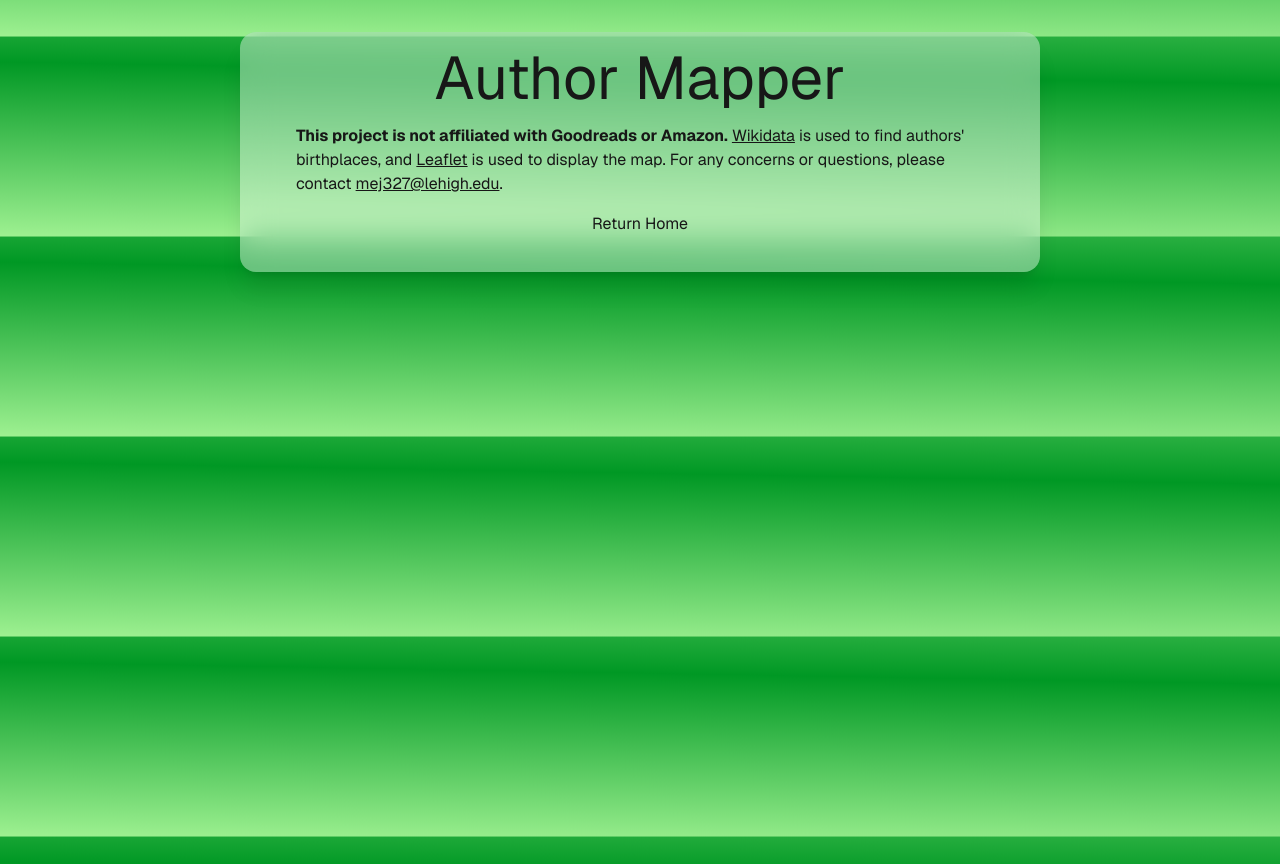
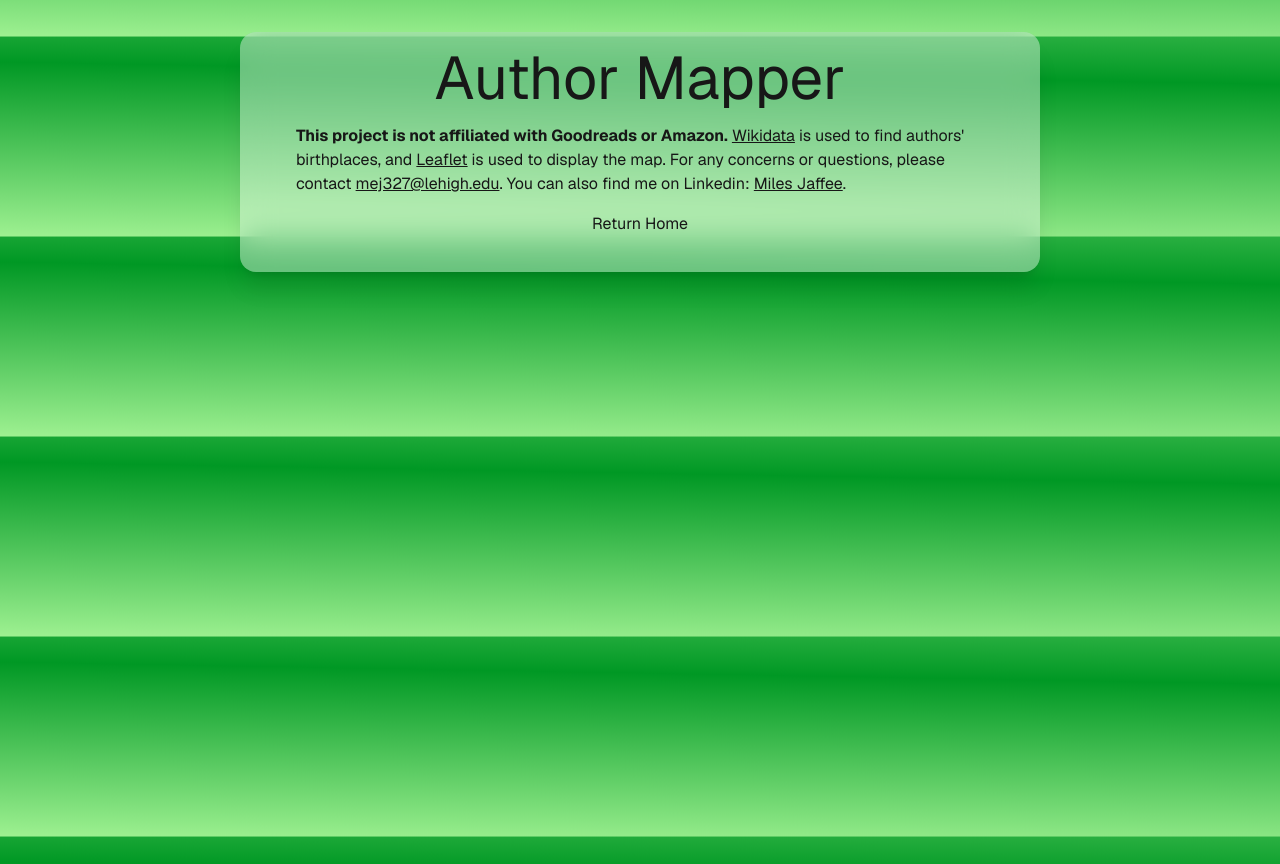
Before and after one commit to milesjaffee/author-mapper, a Next.js app: page /about in a window 1280 px wide. Built offline with nearby package versions, Linux system fonts and the light colour scheme.

Commit message:
added my linkedin to about page

```diff
--- a/app/about/page.tsx
+++ b/app/about/page.tsx
@@ -6,7 +6,7 @@
       <h1 className="text-6xl mb-4">Author Mapper</h1>
 
       <p>
-          <strong>This project is not affiliated with Goodreads or Amazon.</strong> <a href="https://www.wikidata.org/wiki/Wikidata:Database_download" className="underline">Wikidata</a> is used to find authors' birthplaces, and <a href="https://leafletjs.com/" className="underline">Leaflet</a> is used to display the map. For any concerns or questions, please contact <a href="mailto:mej327@lehigh.edu" className="underline">mej327@lehigh.edu</a>.
+          <strong>This project is not affiliated with Goodreads or Amazon.</strong> <a href="https://www.wikidata.org/wiki/Wikidata:Database_download" className="underline">Wikidata</a> is used to find authors' birthplaces, and <a href="https://leafletjs.com/" className="underline">Leaflet</a> is used to display the map. For any concerns or questions, please contact <a href="mailto:mej327@lehigh.edu" className="underline">mej327@lehigh.edu</a>. You can also find me on Linkedin: <a href="https://www.linkedin.com/in/milesjaffee/" className="underline">Miles Jaffee</a>.
         </p>
 
         <p className="mt-4"><a href="/">Return Home</a></p>
```
